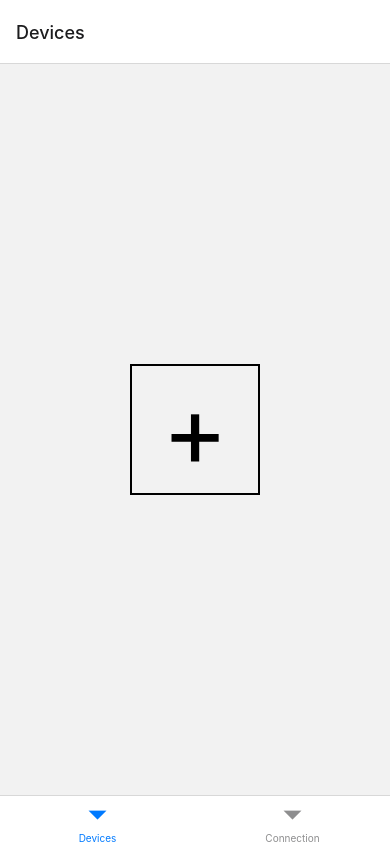
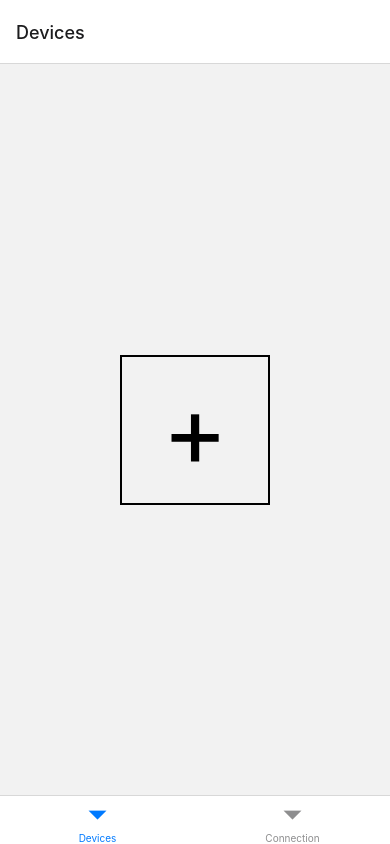
Before and after one commit to swojciech35/ZPSM, a React Native app in the folder IOT/: screen /Devices in a window 390 px wide. Built offline with nearby package versions, Linux system fonts and the light colour scheme.

Commit message:
map devices

```diff
--- a/IOT/components/Devices.js
+++ b/IOT/components/Devices.js
@@ -14,12 +14,41 @@ function Devices({navigation}) {
   }, []);
   return (
     <View style={{flex: 1, justifyContent: 'center', alignItems: 'center'}}>
+      <View
+        style={{
+          flexDirection: 'row',
+          flexWrap: 'wrap',
+          justifyContent: 'space-evenly',
+        }}>
+        {devices != null
+          ? devices.map((item, index) => (
+              <TouchableOpacity
+                key={index}
+                style={{
+                  backgroundColor: item.color,
+                  borderWidth: 2,
+                  margin: 10,
+                  width: 150,
+                  height: 150,
+                  alignItems: 'center',
+                  justifyContent: 'center',
+                }}>
+                <Text style={{fontSize: 40, textAlign: 'center'}}>
+                  {item.name}
+                </Text>
+                <Text style={{fontSize: 20, textAlign: 'center'}}>
+                  {item.place}
+                </Text>
+              </TouchableOpacity>
+            ))
+          : null}
         <TouchableOpacity onPress={() => navigation.navigate('newDevice')}>
           <View
             style={{
               borderWidth: 2,
-            padding: 30,
-            aspectRatio: 1,
+              margin: 10,
+              width: 150,
+              height: 150,
               alignItems: 'center',
               justifyContent: 'center',
             }}>
@@ -27,6 +56,7 @@ function Devices({navigation}) {
           </View>
         </TouchableOpacity>
       </View>
+    </View>
   );
 }
 
```
Lines whose indentation alone changed are shown as unchanged.
